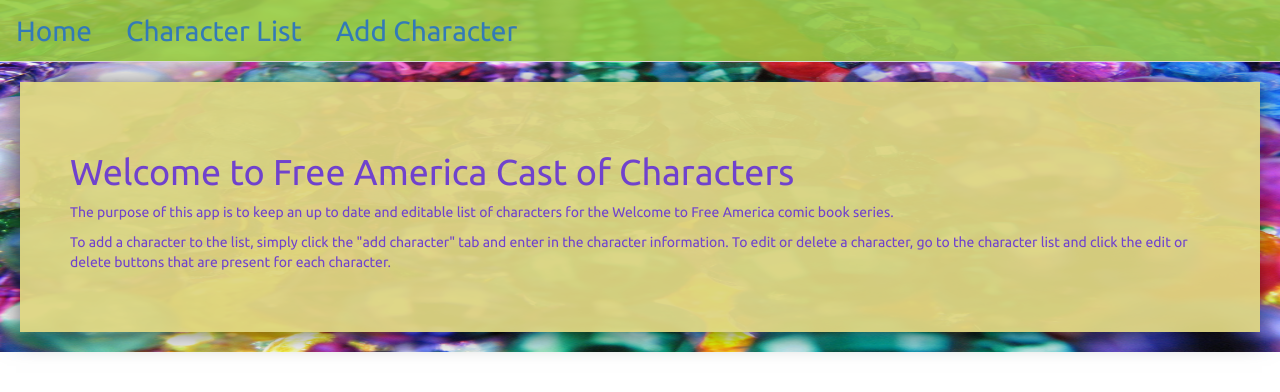
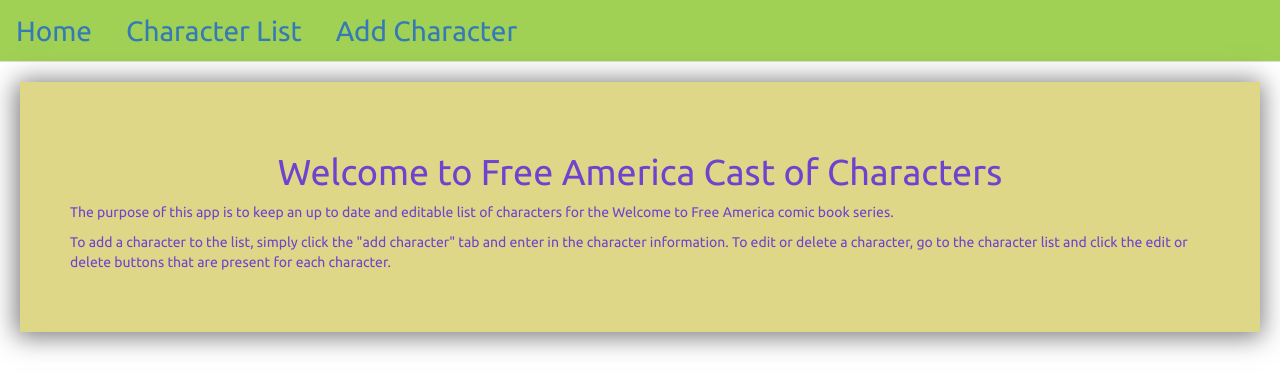
Before and after one commit to mculotta120/cast-of-characters, a website: page public/views/index.html in a window 1280 px wide. Drawn offline with Linux system fonts and the light colour scheme; some packages are replaced by stand-ins of ours; files whose address does not match are found by name.

Commit message:
styling changes

```diff
--- a/public/stylesheets/main.css
+++ b/public/stylesheets/main.css
@@ -1,7 +1,10 @@
 body{
-  background-image: url("/images/beads.jpg");
+  /*background-image: url("/images/beads.jpg");
   background-size: 100% 100%;
-  background-repeat: no-repeat;
+  background-repeat: no-repeat;*/
+}
+h1{
+  text-align: center;
 }
 #nav{
   background-color: rgba(151, 205, 66, .9);
```
Also changed, not shown: public/views/routes/characterList.html (+1 -1 lines).
